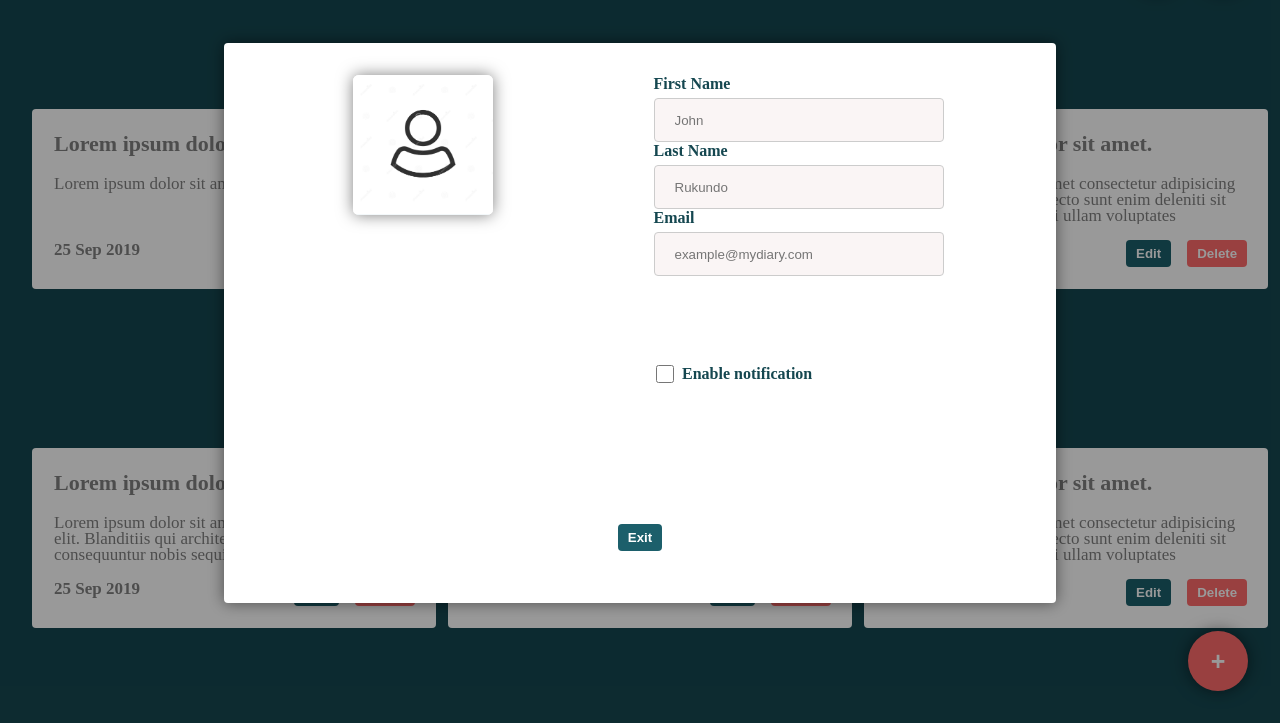
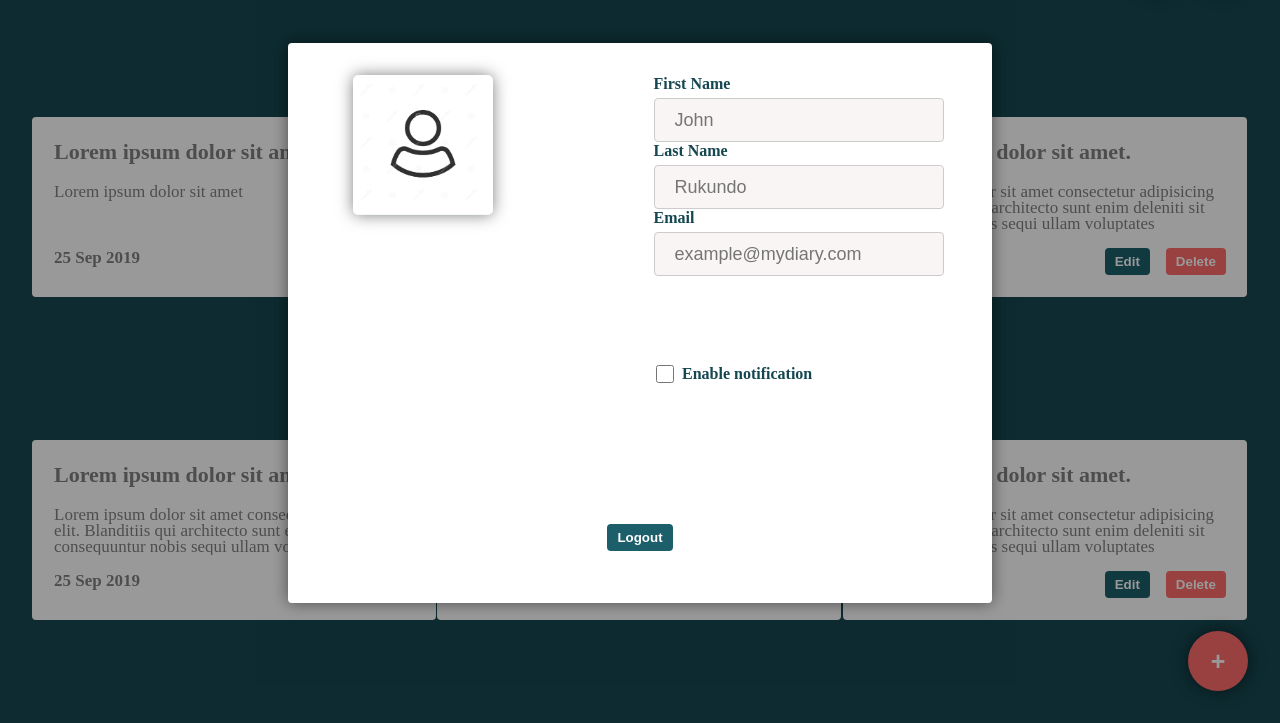
Before and after one commit to ishoborabyose/MyDiary, a website: page ui/pages/diaries.html in a window 1280 px wide. Both pictures are taken after a click on the element 1223 px from the left and 45 px from the top of the page. Shown: the part 77-800 px from the top of the page. Drawn offline with Linux system fonts and the light colour scheme.

Commit message:
bg(font size, spacing and gap)
users should be able to write, edit, delete and view content of diaries

```diff
--- a/ui/css/diaries.css
+++ b/ui/css/diaries.css
@@ -31,7 +31,7 @@ html,
 #user {
   width: 50px;
   height: 50px;
-        background-image: url('../images/user.jpg');
+  background-image: url("../images/user.jpg");
   background-repeat: no-repeat;
   background-size: cover;
   background-color: #fff;
@@ -43,7 +43,7 @@ html,
 #notification {
   width: 50px;
   height: 50px;
-        background-image: url('../images/bell.jpg');
+  background-image: url("../images/bell.jpg");
   background-repeat: no-repeat;
   background-size: cover;
   background-color: #fff;
@@ -67,7 +67,6 @@ html,
   z-index: 1;
   right: 0px;
   top: 44px;
-
 }
 
 .notification-dropdown:hover .notification-dropdown-content {
@@ -103,7 +102,7 @@ html,
   display: grid;
   grid-template-columns: repeat(auto-fit, minmax(360px, 1fr));
   align-items: center;
-        grid-gap: 32px;
+  grid-gap: 0px;
 }
 
 .stories::-webkit-scrollbar {
@@ -146,7 +145,6 @@ html,
 .button_container {
   display: grid;
   grid-template-columns: auto 120px;
-
 }
 
 .date {
@@ -192,8 +190,6 @@ html,
   background-color: red;
 }
 
-
-
 /* Model */
 
 .model,
@@ -234,8 +230,6 @@ html,
   overflow: auto;
   background-color: rgb(0, 0, 0, 0.4);
 }
-
-
 
 .model,
 .user-model {
@@ -284,7 +278,7 @@ html,
 }
 
 .content-wrap-delete {
-        height: 150PX;
+  height: 150px;
   width: 360px;
   background-color: #fff;
   display: grid;
@@ -317,8 +311,8 @@ html,
   height: 70%;
   padding: 0px 32px;
   background-color: white;
-        width: 60%;
-        max-width: 60%;
+  width: 50%;
+  max-width: 50%;
   display: grid;
   grid-gap: 32px;
   grid-template-rows: 1fr 1fr 1fr;
@@ -330,18 +324,16 @@ html,
 }
 
 .user-profile {
-
   display: grid;
   align-items: center;
   justify-items: center;
-        background-image: url('../images/user.jpg');
+  background-image: url("../images/user.jpg");
   width: 140px;
   height: 140px;
   box-shadow: 0 0 16px 0 #00000080;
   background-size: cover;
   border-radius: 4%;
   cursor: pointer;
-
 }
 
 .user-container {
@@ -349,7 +341,6 @@ html,
   grid-gap: 32px;
   display: grid;
   grid-template-columns: 1fr 1fr;
-
 }
 
 .input-user {
@@ -365,18 +356,14 @@ html,
   grid-row-gap: 5px;
 }
 
-
-    .btn-user{
+.btn-user {
   display: grid;
 }
-
 
 .button_container-model {
   display: grid;
   grid-template-columns: 1fr 1fr;
-
 }
-
 
 .label {
   font-weight: bold;
@@ -392,7 +379,7 @@ html,
   height: 16px;
   max-height: 16px;
   width: 246.547px;
-        max-width: 246.547px
+  max-width: 246.547px;
 }
 
 .title-edit:focus {
@@ -407,10 +394,9 @@ html,
   border: 1px solid #ccc;
   height: 200.543px;
   width: 222.547px;
-        max-width: 222.547px
+  max-width: 222.547px;
+  font-size: 18px;
 }
-
-
 
 textarea:focus {
   outline: none;
@@ -434,25 +420,26 @@ html,
   border-radius: 4px;
   height: 18px;
   width: 248.547px;
+  font-size: 18px;
 }
 
 input:focus {
   outline: none;
 }
 
-    .checkbox{
+.checkbox {
   grid-gap: 32px;
   display: grid;
   grid-template-columns: 1fr 1fr;
 }
 
-    .ck_row{
+.ck_row {
   height: 18px;
   display: grid;
   grid-template-columns: 18px auto;
 }
 
-    .label-ck{
+.label-ck {
   height: 18px;
   padding-left: 8px;
   display: grid;
--- a/ui/pages/diaries.html
+++ b/ui/pages/diaries.html
@@ -273,7 +273,7 @@
                 </div>
 
                 <div class="btn-user">
-                    <button onclick="closeUserModel()" id="edit">Exit</button>
+                   <a href="../pages/sign_in.html"><button onclick="closeUserModel()" id="edit">Logout</button></a>
                 </div>
 
             </div>
```
Lines whose indentation alone changed are shown as unchanged.
